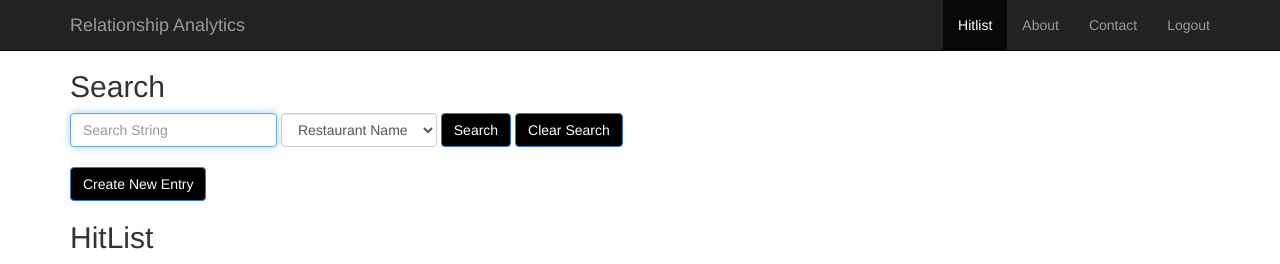
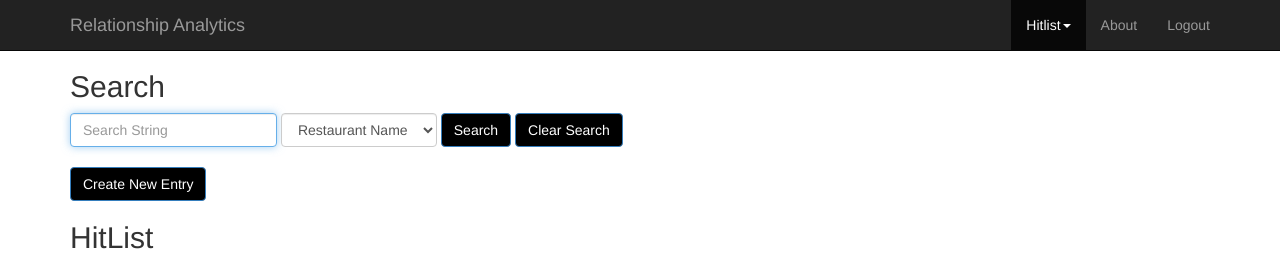
Before and after one commit to kelvinatorr/relationshipanalytics, a Python web app: template templates/index.html in a window 1280 px wide. Shown: the top 264 px of the page. Run offline with Jinja, Linux system fonts and the light colour scheme; the template is opened without the code that fills it, so the values that code supplies are empty; some libraries are stand-ins or nearby versions.

Commit message:
Change nav on dashboard-base.html
Added dropdown menu to "Hitlist" entry on the nav

```diff
--- a/templates/dashboard-base.html
+++ b/templates/dashboard-base.html
@@ -27,10 +27,17 @@
         </div>
         <div class="collapse navbar-collapse">
           <ul class="nav navbar-nav navbar-right">
-            <li id="nav_hitlist"><a href="/">Hitlist</a></li>
+            <li class="dropdown" id="nav_hitlist">
+              <a href="#" class="dropdown-toggle" data-toggle="dropdown">Hitlist<span class="caret"></span></a>
+              <ul class="dropdown-menu" role="menu">
+                <li><a href="/">Table View</a></li>
+                <li><a href="/map">Map</a></li>
+                <li><a href="/edit?id=new">Create New Entry</a></li>
+              </ul>
+            </li>
+            <!-- <li id="nav_hitlist"><a href="/">Hitlist</a></li> -->
             <li id="nav_about"><a href="#about">About</a></li>
-            <li><a href="#contact">Contact</a></li>
-            <li><a href="#contact">Logout</a></li>
+            <li><a href="#">Logout</a></li>
           </ul>
         </div><!--/.nav-collapse -->
       </div>
```
